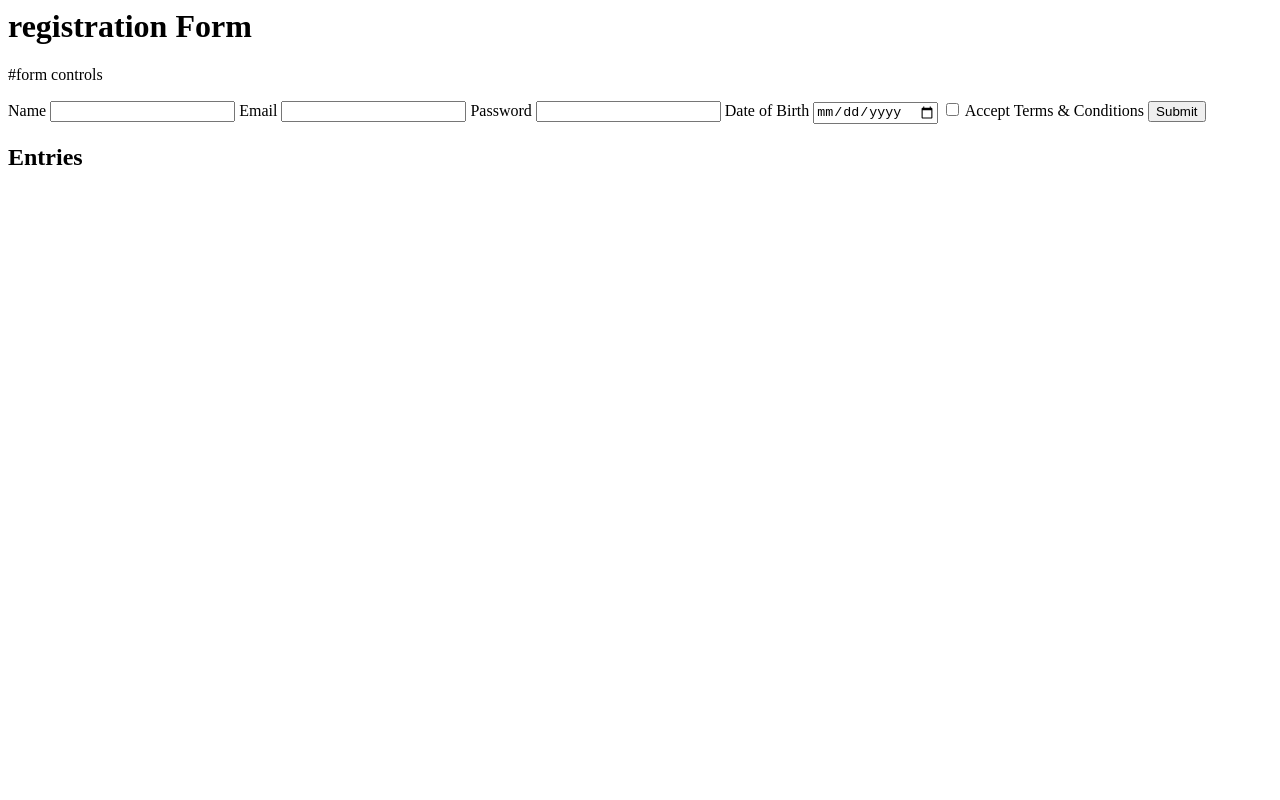
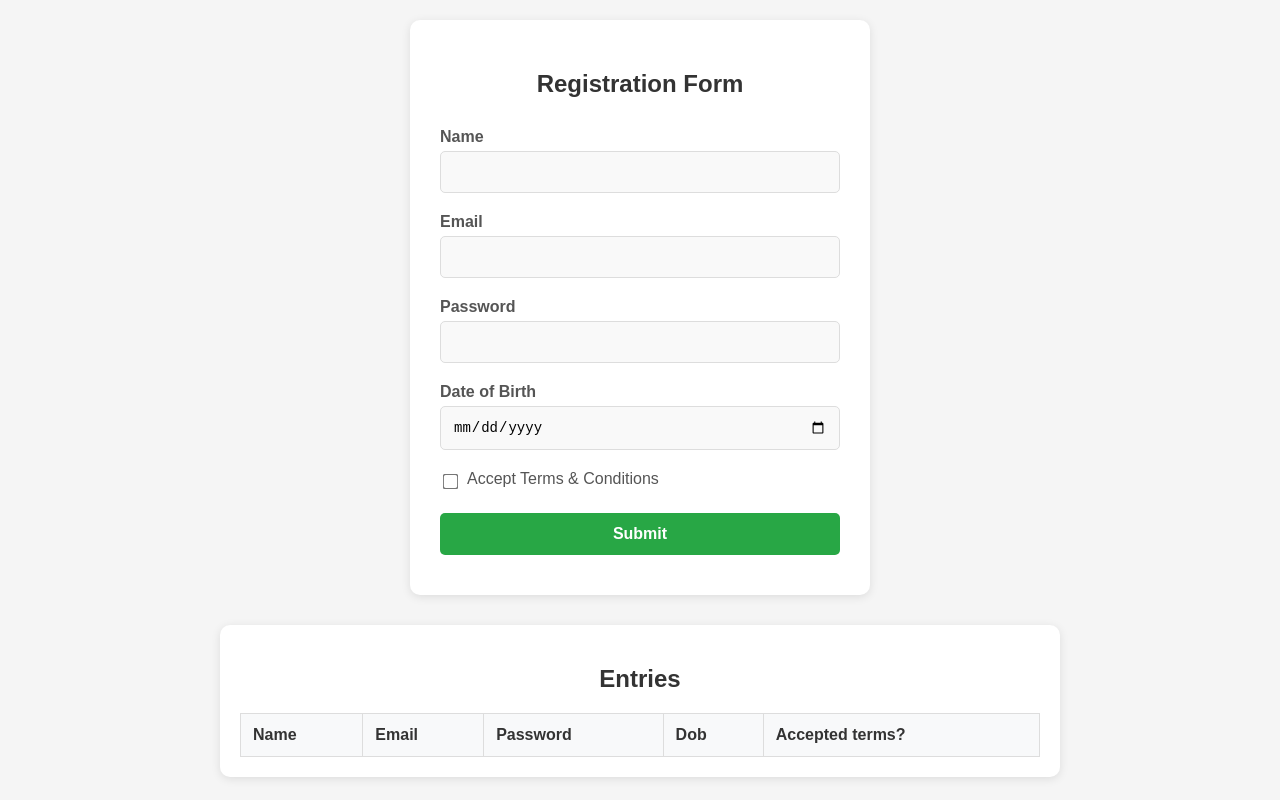
Before and after one commit to aisha-jafer/wd101, a plain HTML site: page index.html in a window 1280 px wide. Drawn offline with Linux system fonts and the light colour scheme.

Commit message:
Update index.html

```diff
--- a/index.html
+++ b/index.html
@@ -1,55 +1,200 @@
-<html>
+<!DOCTYPE html>
 <html lang="en">
   <head>
+    <meta charset="UTF-8" />
+    <meta name="viewport" content="width=device-width, initial-scale=1.0" />
+    <title>Registration Form</title>
     <style>
-        input#name:invalid:focus {
-          border: 1px solid red;
+      body {
+        font-family: Arial, sans-serif;
+        background-color: #f5f5f5;
+        margin: 0;
+        padding: 20px;
+        display: flex;
+        flex-direction: column;
+        align-items: center;
       }
-        input#email:invalid:focus {
-          border: 1px solid red;
+
+      .form-container {
+        background-color: white;
+        padding: 30px;
+        border-radius: 10px;
+        box-shadow: 0 2px 10px rgba(0, 0, 0, 0.1);
+        width: 400px;
+        margin-bottom: 30px;
+      }
+
+      .form-container h2 {
+        text-align: center;
+        margin-bottom: 30px;
+        color: #333;
+      }
+
+      .form-group {
+        margin-bottom: 20px;
+      }
+
+      label {
+        display: block;
+        margin-bottom: 5px;
+        font-weight: bold;
+        color: #555;
+      }
+
+      input[type="text"],
+      input[type="email"],
+      input[type="password"],
+      input[type="date"] {
+        width: 100%;
+        padding: 12px;
+        border: 1px solid #ddd;
+        border-radius: 5px;
+        font-size: 14px;
+        box-sizing: border-box;
+        background-color: #f9f9f9;
+      }
+
+      .checkbox-group {
+        display: flex;
+        align-items: center;
+        margin-bottom: 20px;
+      }
+
+      input[type="checkbox"] {
+        margin-right: 10px;
+        transform: scale(1.2);
+      }
+
+      .checkbox-label {
+        color: #555;
+        font-weight: normal;
+      }
+
+      button[type="submit"] {
+        width: 100%;
+        padding: 12px;
+        background-color: #28a745;
+        color: white;
+        border: none;
+        border-radius: 5px;
+        font-size: 16px;
+        cursor: pointer;
+        font-weight: bold;
+      }
+
+      button[type="submit"]:hover {
+        background-color: #218838;
+      }
+
+      .table-container {
+        background-color: white;
+        padding: 20px;
+        border-radius: 10px;
+        box-shadow: 0 2px 10px rgba(0, 0, 0, 0.1);
+        width: 800px;
+      }
+
+      .table-container h2 {
+        text-align: center;
+        margin-bottom: 20px;
+        color: #333;
+      }
+
+      table {
+        width: 100%;
+        border-collapse: collapse;
+        margin-top: 10px;
+      }
+
+      th,
+      td {
+        border: 1px solid #ddd;
+        padding: 12px;
+        text-align: left;
+      }
+
+      th {
+        background-color: #f8f9fa;
+        font-weight: bold;
+        color: #333;
+      }
+
+      tr:nth-child(even) {
+        background-color: #f9f9f9;
+      }
+
+      .error {
+        color: #dc3545;
+        font-size: 12px;
+        margin-top: 5px;
+      }
+
+      .success {
+        color: #28a745;
+        font-size: 14px;
+        margin-top: 10px;
+        text-align: center;
       }
     </style>
   </head>
   <body>
-      <h1>registration Form</h1>
-      <form>#form controls</form>
-      <form id="user-form">
+    <div class="form-container">
+      <h2>Registration Form</h2>
+      <form id="registrationForm">
+        <div class="form-group">
           <label for="name">Name</label>
-        <input required type="text" id="name" name="name" />
+          <input type="text" id="name" name="name" required />
+          <div class="error" id="nameError"></div>
+        </div>
 
+        <div class="form-group">
           <label for="email">Email</label>
-        <input required type="email" id="email" name="email" />
+          <input type="email" id="email" name="email" required />
+          <div class="error" id="emailError"></div>
+        </div>
 
+        <div class="form-group">
           <label for="password">Password</label>
-        <input required type="password" id="password" name="password" />
+          <input type="password" id="password" name="password" required />
+          <div class="error" id="passwordError"></div>
+        </div>
 
+        <div class="form-group">
           <label for="dob">Date of Birth</label>
-        <input type="date" id="dob" name="dob" />
+          <input type="date" id="dob" name="dob" required />
+          <div class="error" id="dobError"></div>
+        </div>
 
-        <input type="checkbox" id="acceptTerms" name="acceptTerms" />
-        <label for="acceptTerms">Accept Terms & Conditions</label>
+        <div class="checkbox-group">
+          <input type="checkbox" id="terms" name="terms" required />
+          <label for="terms" class="checkbox-label"
+            >Accept Terms & Conditions</label
+          >
+          <div class="error" id="termsError"></div>
+        </div>
 
         <button type="submit">Submit</button>
+        <div class="success" id="successMessage"></div>
       </form>
-      <div id="user-entries">
+    </div>
+
+    <div class="table-container">
       <h2>Entries</h2>
+      <table id="entriesTable">
+        <thead>
+          <tr>
+            <th>Name</th>
+            <th>Email</th>
+            <th>Password</th>
+            <th>Dob</th>
+            <th>Accepted terms?</th>
+          </tr>
+        </thead>
+        <tbody id="entriesTableBody">
+          <!-- Entries will be populated here -->
+        </tbody>
+      </table>
     </div>
-      <script>
-        const email = document.getElementById("email");
-        email.addEventListener("input", () => validate(email));
-
-        const submit = document.getElementById("submit");
-        submit.addEventListener("click", () => validate(email));
-        function validate(element) {
-          if (element.validity.typeMismatch) {
-            element.setCustomValidity("The email not in right format");
-            element.reportValidity();
-          } else {
-            element.setCustomValidity("");
-          }
-        }
-      </script>
-      <script src="./index.js"></script>
+    <script src="index.js"></script>
   </body>
 </html>
-</html>
```
Lines whose indentation alone changed are shown as unchanged.
